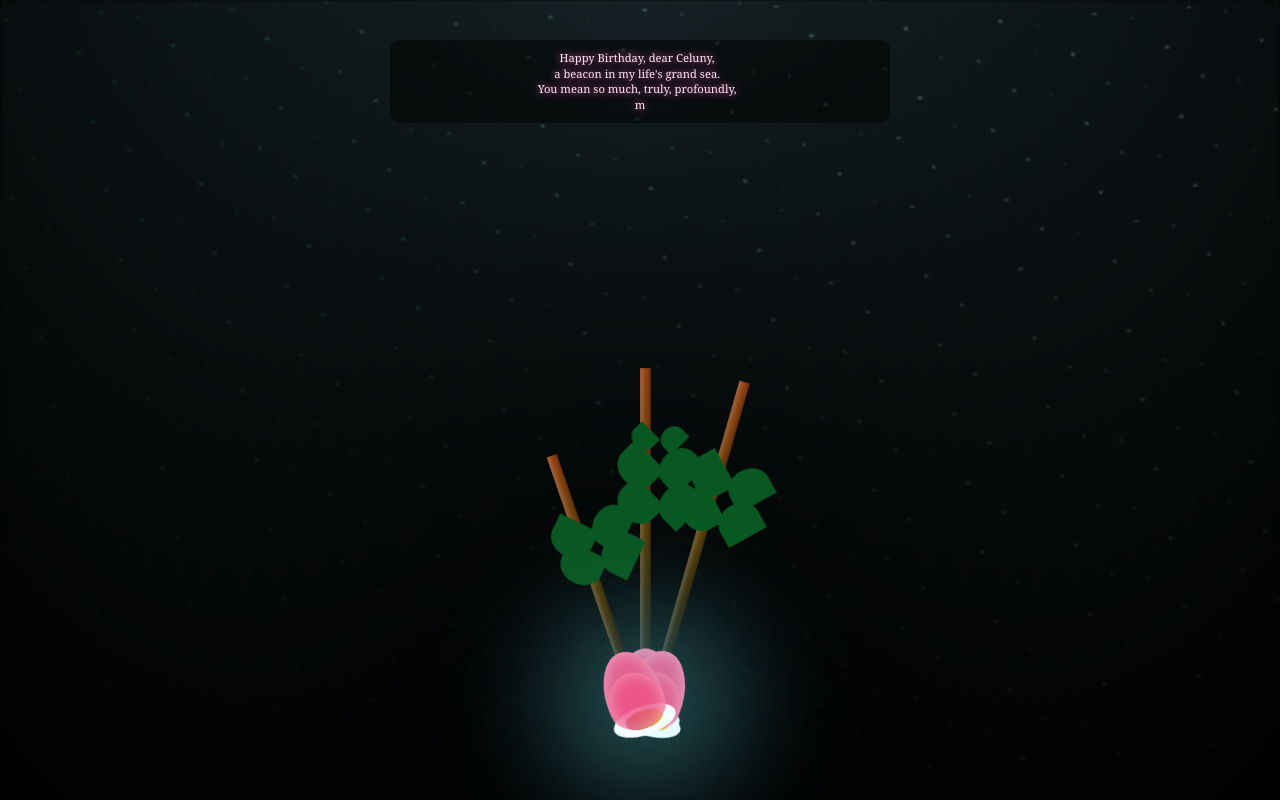
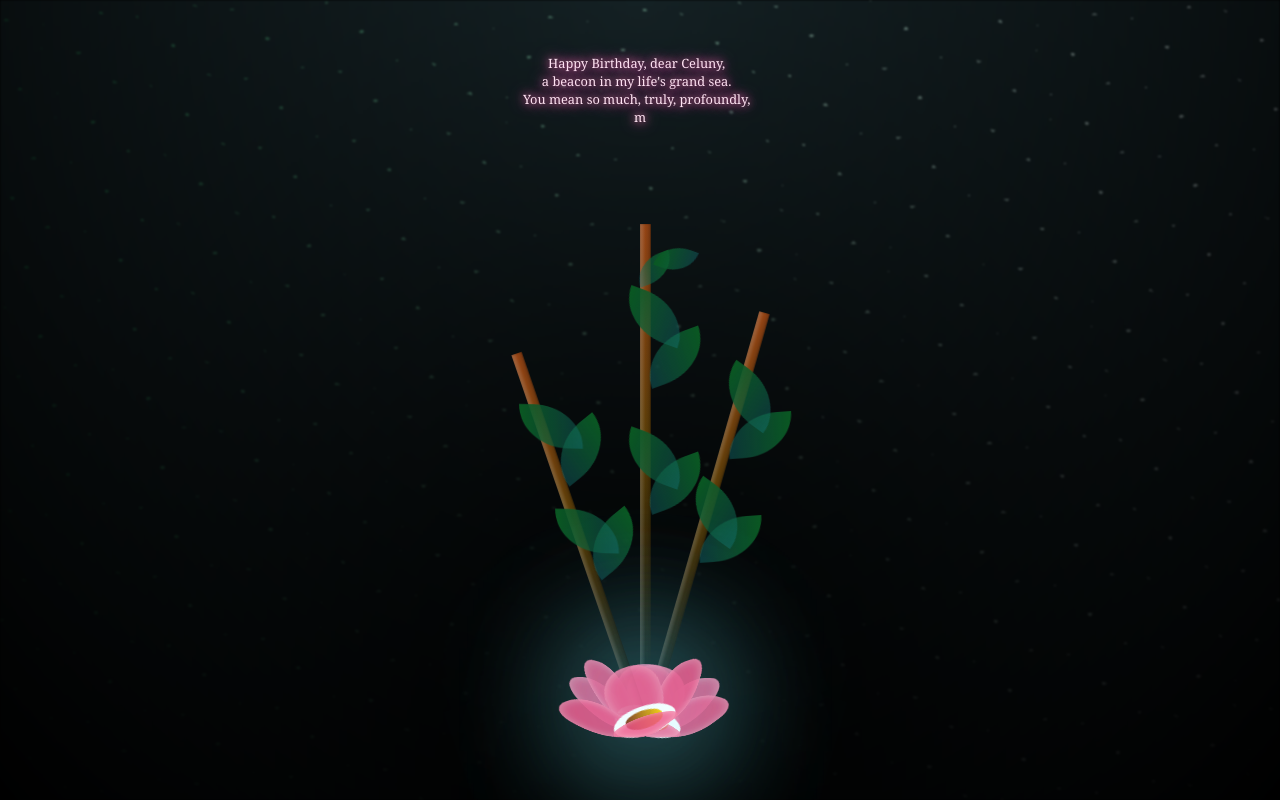
Before and after one commit to jojelll/dear-celunyyy, a plain HTML site: page index.html in a window 1280 px wide. Drawn offline with Linux system fonts and the light colour scheme.

Commit message:
Update main.css

```diff
--- a/main.css
+++ b/main.css
@@ -12,11 +12,11 @@
 
 body {
   display: flex;
-  align-items: flex-end; /* Menempatkan bunga di bawah */
+  align-items: flex-end;
   justify-content: center;
   min-height: 100vh;
   background-color: var(--dark-color);
-  overflow: hidden; /* Menghindari scrollbar */
+  overflow: hidden;
   perspective: 1000px;
 }
 
@@ -29,17 +29,16 @@ body {
   height: 100%;
   filter: blur(0.1vmin);
   background-image: radial-gradient(ellipse at top, transparent 0%, var(--dark-color)),
-                   radial-gradient(ellipse at bottom, var(--dark-color), rgba(145, 233, 255, 0.2)),
-                   repeating-linear-gradient(220deg, rgb(0, 0, 0) 0px, rgb(0, 0, 0) 19px, transparent 19px, transparent 22px),
-                   repeating-linear-gradient(189deg, rgb(0, 0, 0) 0px, rgb(0, 0, 0) 19px, transparent 19px, transparent 22px),
-                   repeating-linear-gradient(148deg, rgb(0, 0, 0) 0px, rgb(0, 0, 0) 19px, transparent 19px, transparent 22px),
-                   linear-gradient(90deg, rgb(7, 107, 42), rgb(240, 240, 240)); /* Mengembalikan efek cahaya */
+                    radial-gradient(ellipse at bottom, var(--dark-color), rgba(145, 233, 255, 0.2)),
+                    repeating-linear-gradient(220deg, rgb(0, 0, 0) 0px, rgb(0, 0, 0) 19px, transparent 19px, transparent 22px),
+                    repeating-linear-gradient(189deg, rgb(0, 0, 0) 0px, rgb(0, 0, 0) 19px, transparent 19px, transparent 22px),
+                    repeating-linear-gradient(148deg, rgb(0, 0, 0) 0px, rgb(0, 0, 0) 19px, transparent 19px, transparent 22px),
+                    linear-gradient(90deg, rgb(7, 107, 42), rgb(240, 240, 240));
 }
 
 .flowers {
   position: relative;
   transform: scale(0.9);
-  z-index: 10;
 }
 
 .flower {
@@ -54,7 +53,7 @@ body {
   animation: moving-flower-1 4s linear infinite;
 }
 .flower--1 .flower__line {
-  height: 50vmin; /* Tinggi tangkai dikurangi */
+  height: 70vmin;
   animation-delay: 0.3s;
 }
 .flower--1 .flower__line__leaf--1 {
@@ -82,7 +81,7 @@ body {
   animation: moving-flower-2 4s linear infinite;
 }
 .flower--2 .flower__line {
-  height: 50vmin; /* Tinggi tangkai dikurangi */
+  height: 60vmin;
   animation-delay: 0.6s;
 }
 .flower--2 .flower__line__leaf--1 {
@@ -150,7 +149,7 @@ body {
   left: 50%;
   width: 8vmin;
   height: 11vmin;
-  border-radius: 50% 50% 50% 50% / 60% 60% 40% 40%; /* Bentuk kelopak disederhanakan */
+  border-radius: 51% 49% 47% 53%/44% 45% 55% 69%;
   background-color: #f672b0;
   background-image: linear-gradient(to top, #ee5286, #ee5286);
   transform-origin: bottom center;
@@ -158,20 +157,20 @@ body {
   box-shadow: inset 0 0 2vmin rgba(255, 255, 255, 0.5);
 }
 .flower__leaf--1 {
-  transform: translate(-50%, 0) rotateY(0deg) rotateX(0deg); /* Transformasi disederhanakan */
+  transform: translate(-10%, 1%) rotateY(40deg) rotateX(-50deg);
 }
 .flower__leaf--2 {
-  transform: translate(-50%, 0) rotateY(0deg) rotateX(0deg);
+  transform: translate(-50%, -4%) rotateX(40deg);
 }
 .flower__leaf--3 {
-  transform: translate(-50%, 0) rotateY(0deg) rotateX(0deg);
+  transform: translate(-90%, 0%) rotateY(45deg) rotateX(50deg);
 }
 .flower__leaf--4 {
   width: 8vmin;
   height: 8vmin;
   transform-origin: bottom left;
-  border-radius: 50% 50% 50% 50% / 60% 60% 40% 40%;
-  transform: translate(-50%, 0) rotateX(0deg) rotate(0deg);
+  border-radius: 4vmin 10vmin 4vmin 4vmin;
+  transform: translate(0%, 18%) rotateX(70deg) rotate(-43deg);
   background-image: linear-gradient(to top, #ee5286, #ee5286);
   z-index: 1;
   opacity: 0.8;
@@ -199,84 +198,80 @@ body {
 }
 
 .flower__line {
-  height: 40vmin; /* Tinggi tangkai dikurangi */
+  height: 55vmin;
   width: 1.5vmin;
   background-image: linear-gradient(to left, rgba(0, 0, 0, 0.2), transparent, rgba(255, 255, 255, 0.2)), linear-gradient(to top, transparent 10%, #583e08, #944415);
   box-shadow: inset 0 0 2px rgba(0, 0, 0, 0.5);
   animation: grow-flower-tree 4s backwards;
-  position: relative;
-  overflow: visible;
 }
 
 .flower__line__leaf {
-  --w: 5vmin; /* Ukuran daun dikurangi */
-  --h: calc(var(--w) + 1vmin);
+  --w: 7vmin;
+  --h: calc(var(--w) + 2vmin);
   position: absolute;
   top: 20%;
-  left: 50%; /* Daun diposisikan di tengah */
+  left: 90%;
   width: var(--w);
   height: var(--h);
-  border-radius: 50% 0 0 50%; /* Bentuk daun disederhanakan */
-  background-image: linear-gradient(to top, #095721, #095721);
-  transform-origin: bottom center;
+  border-top-right-radius: var(--h);
+  border-bottom-left-radius: var(--h);
+  background-image: linear-gradient(to top, rgba(20, 117, 122, 0.4), #095721);
 }
 .flower__line__leaf--1 {
-  transform: rotate(45deg);
+  transform: rotate(70deg) rotateY(30deg);
 }
 .flower__line__leaf--2 {
-  top: 30%;
-  transform: rotate(45deg);
+  top: 45%;
+  transform: rotate(70deg) rotateY(30deg);
 }
 .flower__line__leaf--3 {
-  left: -50%; /* Posisi disesuaikan */
-  top: 20%;
-  transform: rotate(-45deg);
+  border-top-right-radius: 0;
+  border-bottom-left-radius: 0;
+  border-top-left-radius: var(--h);
+  border-bottom-right-radius: var(--h);
+  left: -100%;
+  top: 12%;
+  transform: rotate(-70deg) rotateY(30deg);
 }
 .flower__line__leaf--4 {
-  left: -50%;
-  top: 30%;
-  transform: rotate(-45deg);
+  border-top-right-radius: 0;
+  border-bottom-left-radius: 0;
+  border-top-left-radius: var(--h);
+  border-bottom-right-radius: var(--h);
+  left: -100%;
+  top: 40%;
+  transform: rotate(-70deg) rotateY(30deg);
 }
 .flower__line__leaf--5 {
-  top: 10%;
-  transform: rotate(45deg) scale(0.6);
+  top: 0;
+  transform-origin: left;
+  transform: rotate(70deg) rotateY(30deg) scale(0.6);
 }
 .flower__line__leaf--6 {
-  top: 10%;
-  left: -50%;
-  transform: rotate(-45deg) scale(0.6);
-}
-
-.flower__grass {
-  --c: #04661f;
-  --line-w: 1.5vmin;
-  position: absolute;
-  bottom: 0; /* Rumput di bawah */
-  left: 0;
-  width: 100%;
-  height: 20vmin; /* Tinggi rumput disesuaikan */
-  background-image: linear-gradient(to top, #04661f, transparent);
-  z-index: 5; /* Di belakang bunga */
+  top: -2%;
+  left: -90%;
+  transform-origin: right;
+  transform: rotate(-70deg) rotateY(30deg) scale(0.6);
 }
 
 #typewriter-text {
   position: absolute;
-  top: 5%; /* Dipindah ke atas agar tidak tertutup */
+  top: 5%;
   left: 50%;
   transform: translateX(-50%);
   font-family: 'Georgia', serif;
-  font-size: 0.7rem; /* Ukuran teks dikurangi */
+  font-size: 0.8rem;
   color: #ffe4f3;
   text-align: center;
-  width: 90%;
-  max-width: 500px;
-  padding: 10px;
-  background: rgba(0, 0, 0, 0.5);
+  width: 80%;
+  max-width: 600px;
+  padding: 15px;
+  background: none;
   border-radius: 10px;
-  text-shadow: 0 0 8px #ff69b4;
+  text-shadow: 0 0 8px #ff69b4, 0 0 16px #ff69b4;
   white-space: pre-wrap;
   line-height: 1.4;
-  z-index: 100; /* Di atas bunga */
+  z-index: 100;
 }
 
 @keyframes moving-flower-1 {
@@ -303,7 +298,3 @@ body {
 @keyframes blooming-flower {
   0% { transform: scale(0); }
 }
-@keyframes moving-grass {
-  0%, 100% { transform: rotate(-48deg) rotateY(40deg); }
-  50% { transform: rotate(-50deg) rotateY(40deg); }
-}
```
